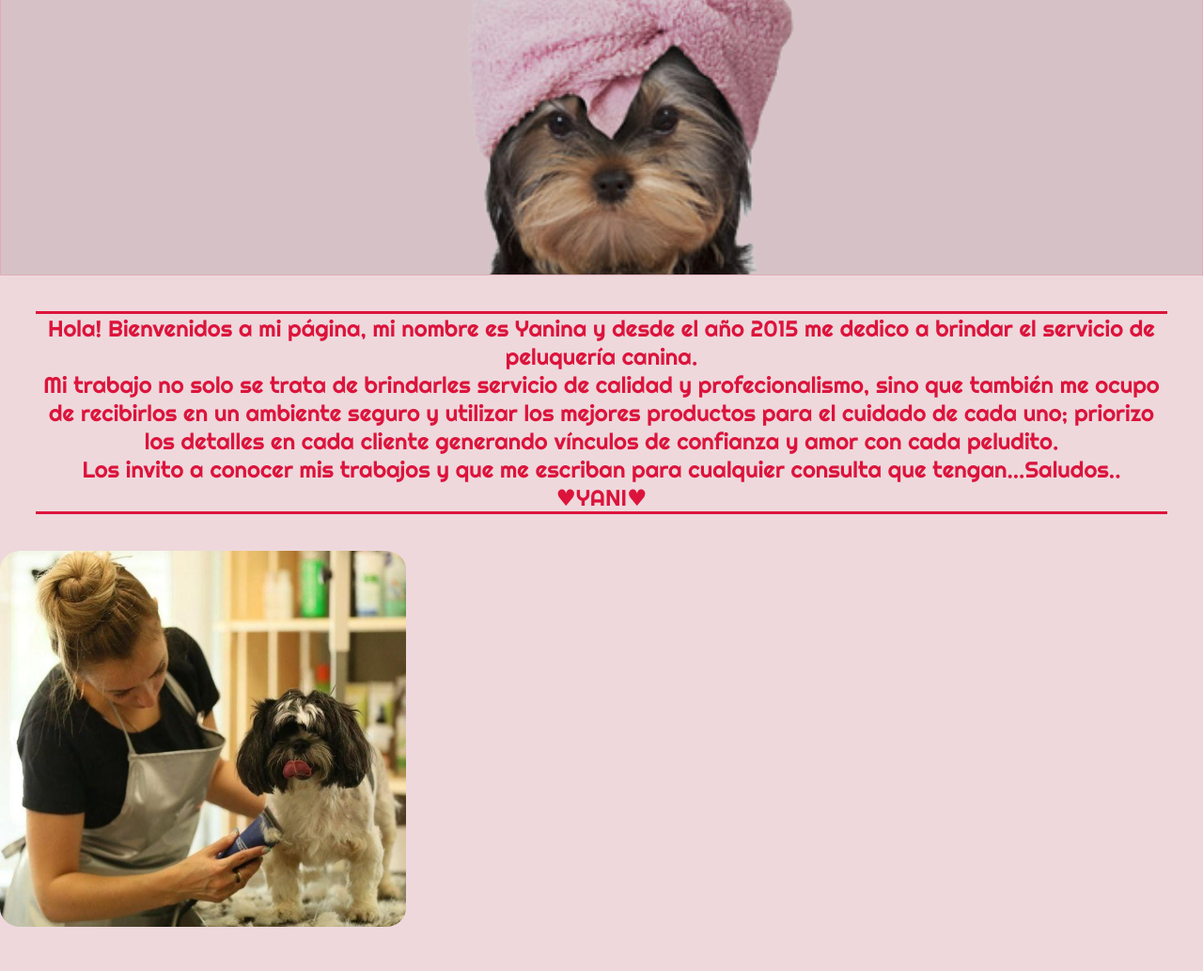
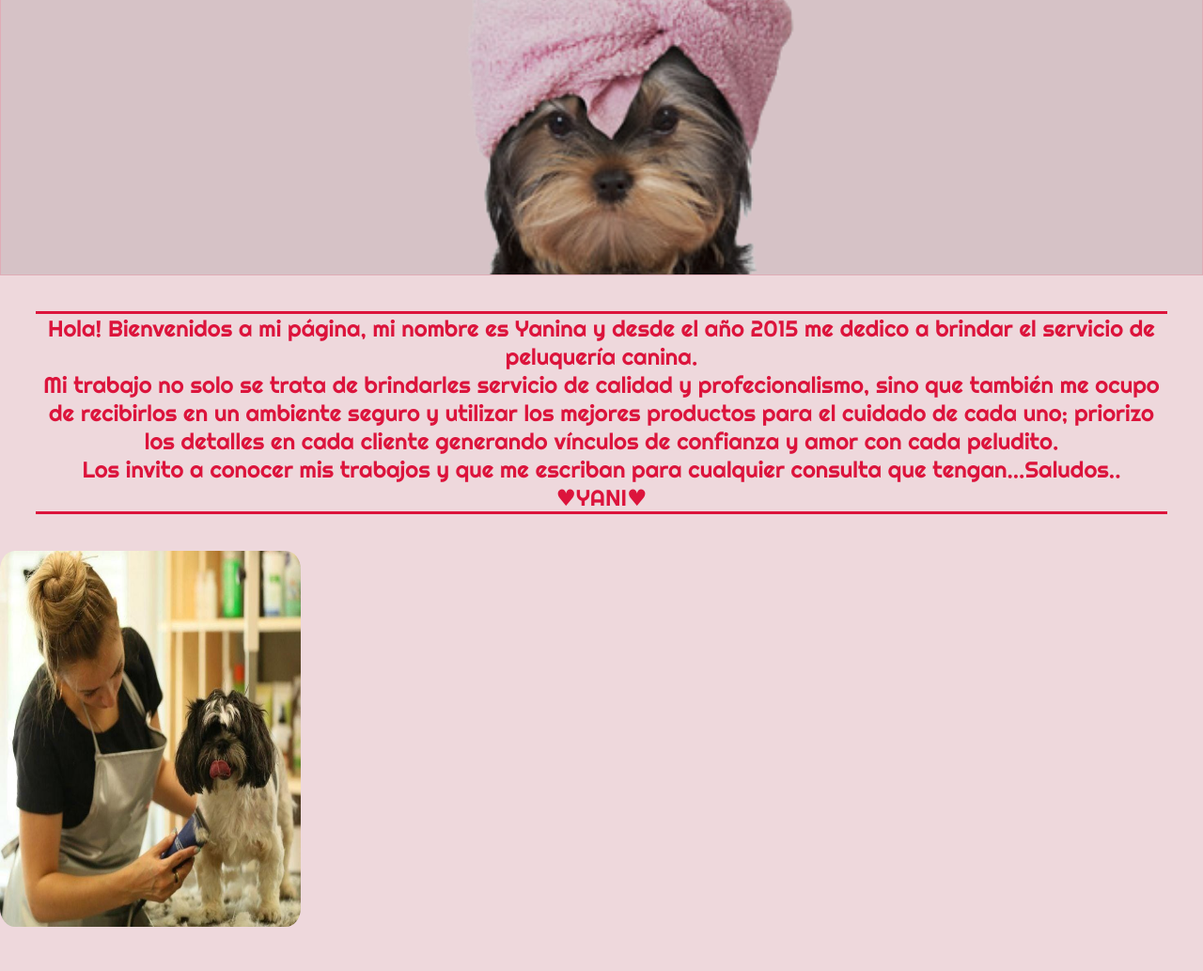
Before and after one commit to Romina-Godoy/PF-GODOY, a plain HTML site: page index.html in a window 1280 px wide. Shown: the part 267-1300 px from the top of the page at 94% size. Drawn offline with Linux system fonts and the light colour scheme; a web font is replaced by a local one.

Commit message:
nuevos cambios en index

```diff
--- a/css/style.css
+++ b/css/style.css
@@ -78,8 +78,7 @@ header h2 {
     flex-direction: column;
 }
 .container2 img {
-    width: 27rem;
-    height: 30rem;
+    width: 20rem;
     border-radius: 5%;
     margin-top: 1%;
     margin-bottom: 5%;
```
